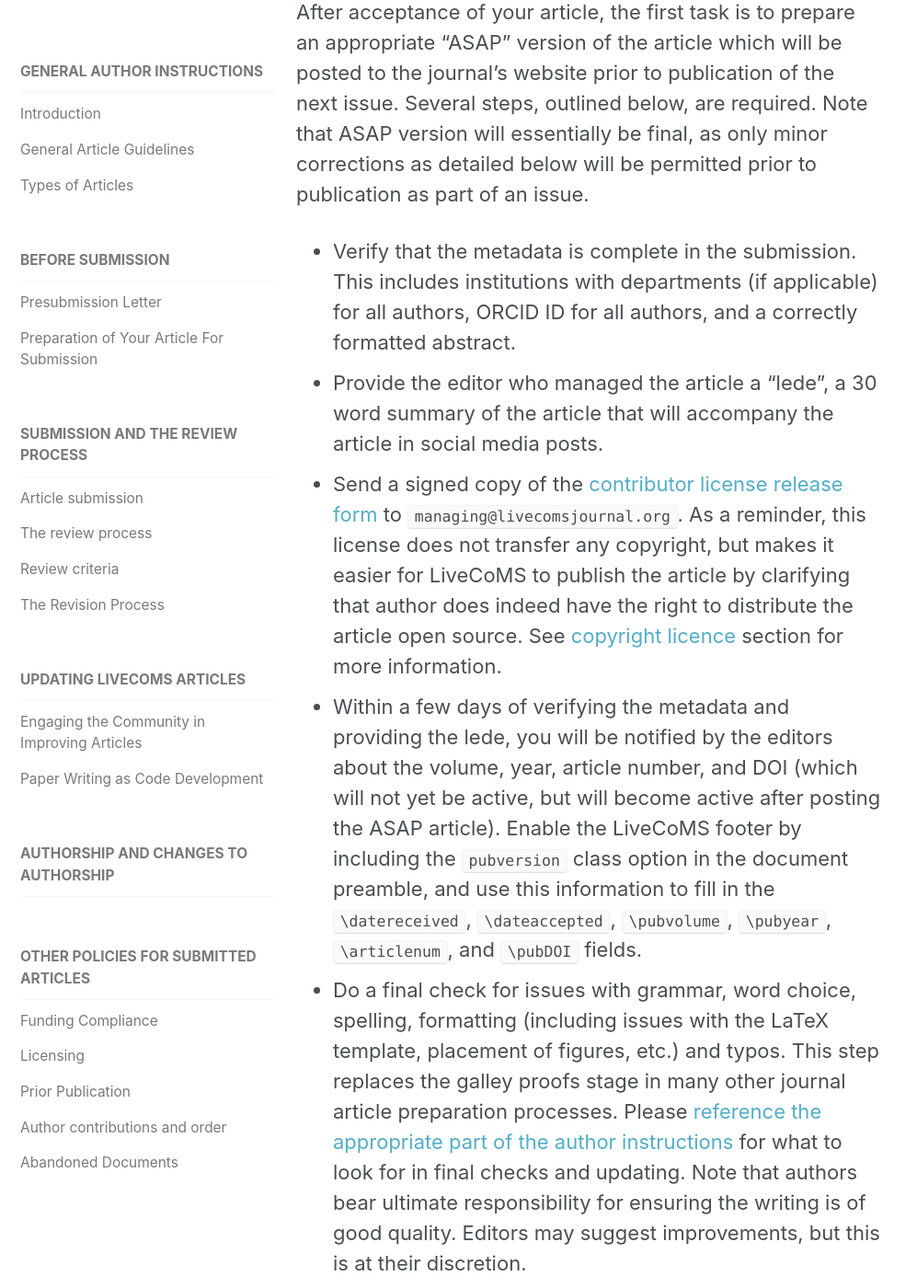
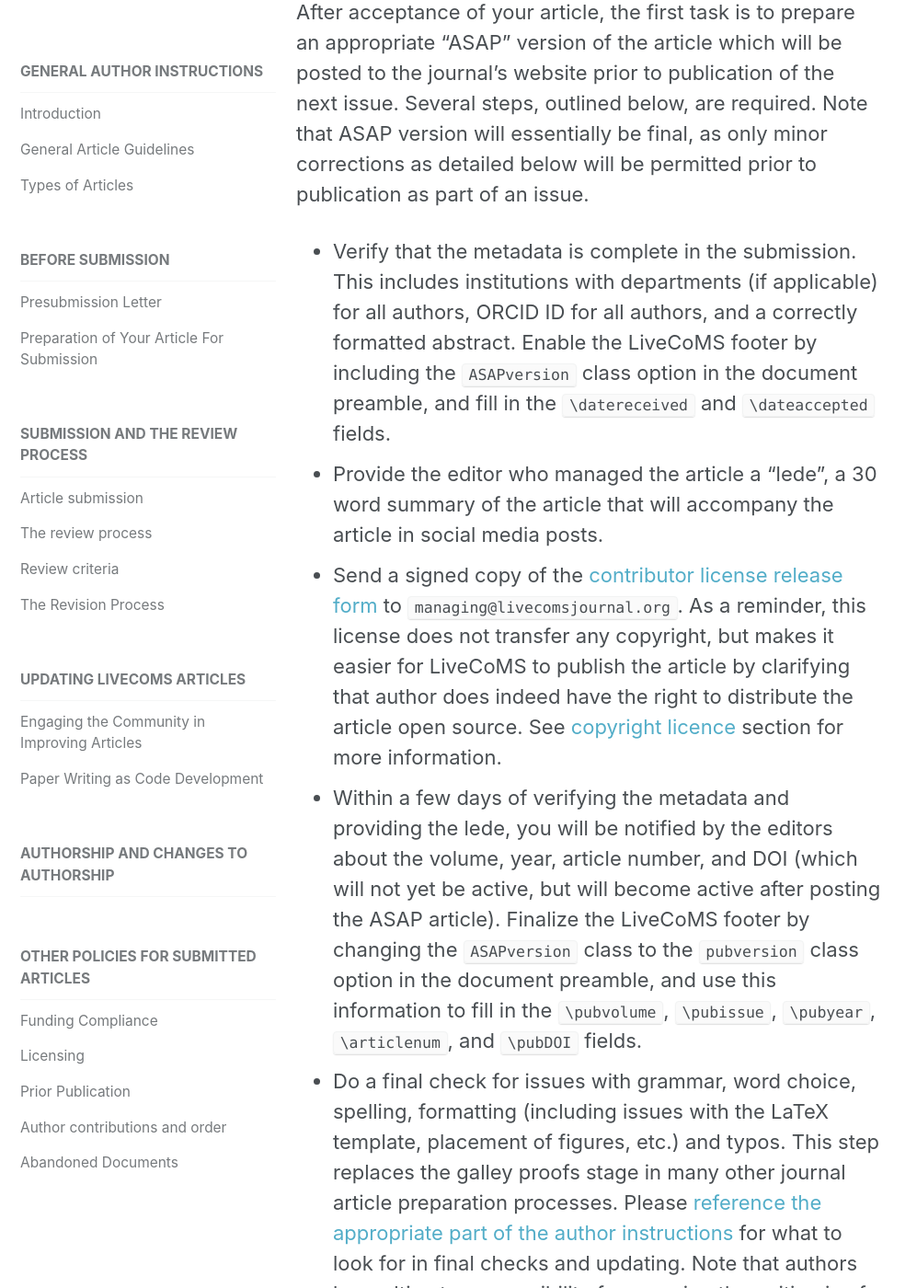
Before and after one commit to livecomsjournal/livecomsjournal.github.io, a Jekyll site: the page built from _author_instructions/01_policies.md, in a window 1280 px wide and 1400 px high, scrolled down 13748 px. Shown: the whole window at 92% size, without its empty margins (0-997 px from the left). Built offline with Jekyll 4.4.1, drawn with Linux system fonts in a browser that asks for light colours.

Commit message:
Fixed instructions post-acceptance, based on updates to templates and class options.

```diff
--- a/_author_instructions/01_policies.md
+++ b/_author_instructions/01_policies.md
@@ -205,10 +205,10 @@
 ## Upon acceptance
 
 After acceptance of your article, the first task is to prepare an appropriate "ASAP" version of the article which will be posted to the journal's website prior to publication of the next issue. Several steps, outlined below, are required. Note that ASAP version will essentially be final, as only minor corrections as detailed below will be permitted prior to publication as part of an issue.
-- Verify that the metadata is complete in the submission. This includes institutions with departments (if applicable) for all authors, ORCID ID for all authors, and a correctly formatted abstract.
+- Verify that the metadata is complete in the submission. This includes institutions with departments (if applicable) for all authors, ORCID ID for all authors, and a correctly formatted abstract. Enable the LiveCoMS footer by including the `ASAPversion` class option in the document preamble, and fill in the `\datereceived` and `\dateaccepted` fields.
 - Provide the editor who managed the article a "lede", a 30 word summary of the article that will accompany the article in social media posts.
 - Send a signed copy of the [contributor license release form](https://livecomsjournal.github.io/assets/pdf/LiveCoMS_contributor_license.pdf) to `managing@livecomsjournal.org`. As a reminder, this license does not transfer any copyright, but makes it easier for LiveCoMS to publish the article by clarifying that author does indeed have the right to distribute the article open source. See [copyright licence](https://livecomsjournal.github.io/authors/policies/#copyright-license) section for more information.
-- Within a few days of verifying the metadata and providing the lede, you will be notified by the editors about the volume, year, article number, and DOI (which will not yet be active, but will become active after posting the ASAP article). Enable the LiveCoMS footer by including the `pubversion` class option in the document preamble, and use this information to fill in the `\datereceived`, `\dateaccepted`, `\pubvolume`, `\pubyear`, `\articlenum`, and `\pubDOI` fields.
+- Within a few days of verifying the metadata and providing the lede, you will be notified by the editors about the volume, year, article number, and DOI (which will not yet be active, but will become active after posting the ASAP article). Finalize the LiveCoMS footer by changing the `ASAPversion` class to the `pubversion` class option in the document preamble, and use this information to fill in the `\pubvolume`, `\pubissue`, `\pubyear`, `\articlenum`, and `\pubDOI` fields.
 - Do a final check for issues with grammar, word choice, spelling, formatting (including issues with the LaTeX template, placement of figures, etc.) and typos. This step replaces the galley proofs stage in many other journal article preparation processes. Please [reference the appropriate part of the author instructions](https://livecomsjournal.github.io/authors/policies/#writing-style-and-editing) for what to look for in final checks and updating. Note that authors bear ultimate responsibility for ensuring the writing is of good quality. Editors may suggest improvements, but this is at their discretion.
 - Recompile the PDF, and check it into your GitHub repository under the folder `releases/LiveCoMS_Article_VX.pdf`, where 'X' is the current article verrsion, along with any final corrections as noted above.
 - The represenatative header image (which was submitted in the original submission for review, but can be updated at this point if desired) should be available on the GitHub repository as `releases/header_VX.jpg`, where again 'X' is the current article version, and notify the editor when this has been done.
```
